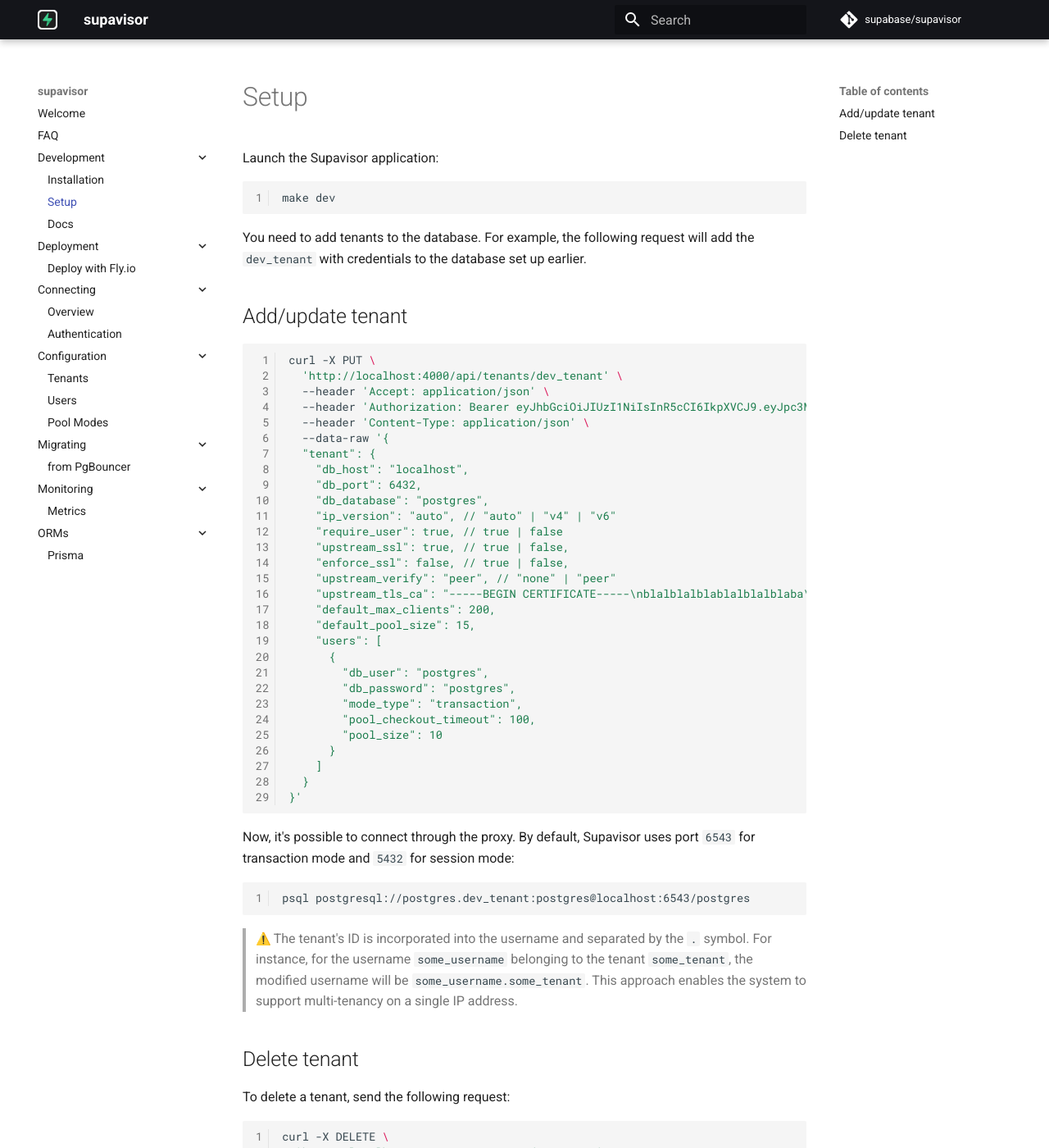
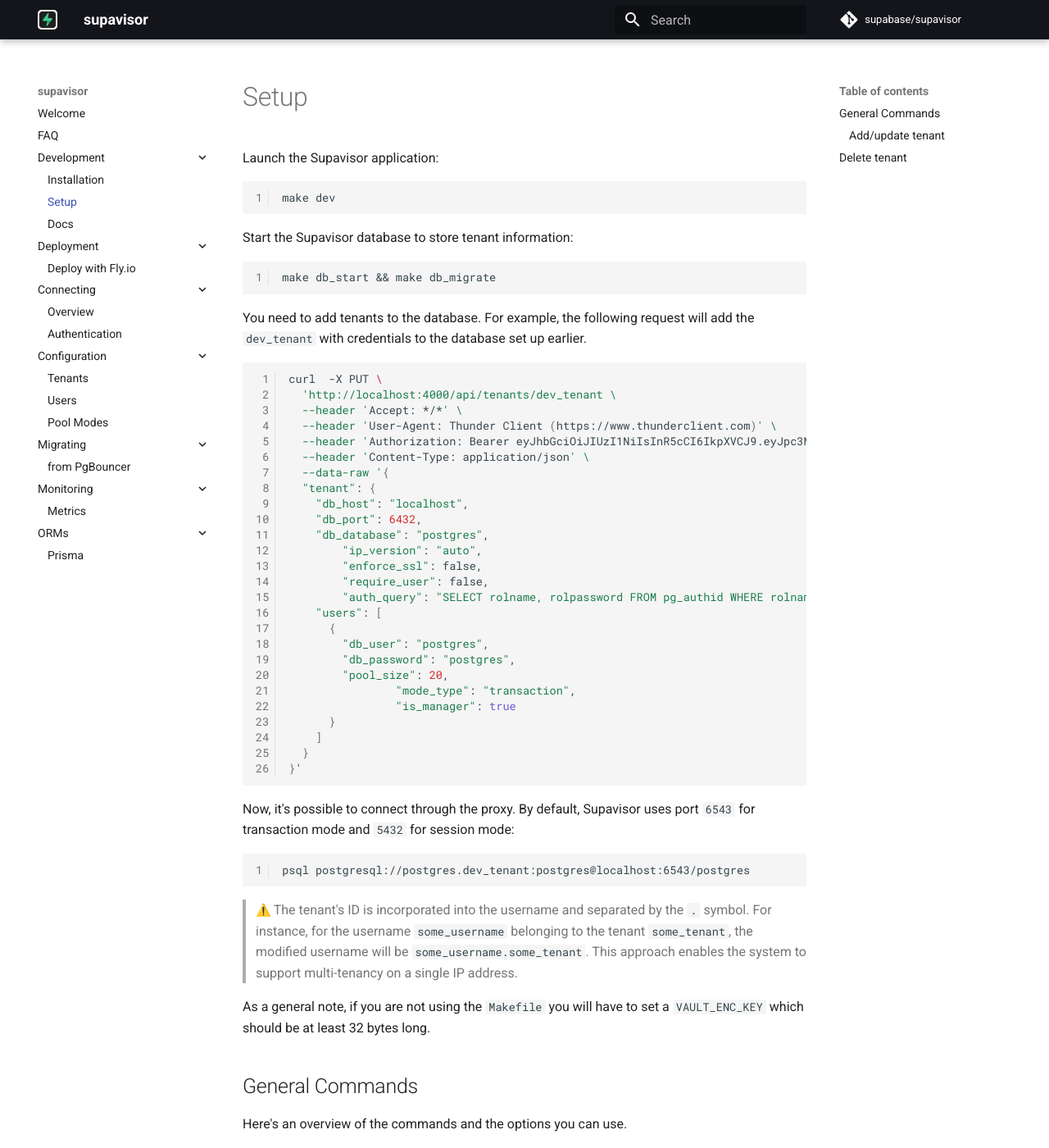
Before and after one commit to supabase/supavisor, an MkDocs documentation site: the page built from docs/development/setup.md, in a window 1280 px wide and 1400 px high. Shown: the whole window at 82% size. Built offline with MkDocs 1.6.1 and Material for MkDocs 9.7.7, drawn with Linux system fonts in a browser that asks for light colours; emoji names are drawn with the system emoji font; comment, search, counter and statistics services are not loaded.

Commit message:
docs: update development docs

````diff
--- a/docs/development/setup.md
+++ b/docs/development/setup.md
@@ -4,9 +4,59 @@
 make dev
 ```
 
+Start the Supavisor database to store tenant information:
+
+```
+make db_start && make db_migrate
+```
+
 You need to add tenants to the database. For example, the following request will add the `dev_tenant` with credentials to the database set up earlier.
 
-## Add/update tenant
+
+```bash
+curl  -X PUT \
+  'http://localhost:4000/api/tenants/dev_tenant \
+  --header 'Accept: */*' \
+  --header 'User-Agent: Thunder Client (https://www.thunderclient.com)' \
+  --header 'Authorization: Bearer eyJhbGciOiJIUzI1NiIsInR5cCI6IkpXVCJ9.eyJpc3MiOiJzdXBhYmFzZSIsInJvbGUiOiJhbm9uIiwiaWF0IjoxNjQ1MTkyODI0LCJleHAiOjE5NjA3Njg4MjR9.M9jrxyvPLkUxWgOYSf5dNdJ8v_eRrq810ShFRT8N-6M' \
+  --header 'Content-Type: application/json' \
+  --data-raw '{
+  "tenant": {
+    "db_host": "localhost",
+    "db_port": 6432,
+    "db_database": "postgres",
+		"ip_version": "auto",
+		"enforce_ssl": false,
+		"require_user": false,
+		"auth_query": "SELECT rolname, rolpassword FROM pg_authid WHERE rolname=$1;",
+    "users": [
+      {
+        "db_user": "postgres",
+        "db_password": "postgres",
+        "pool_size": 20,
+				"mode_type": "transaction",
+				"is_manager": true
+      }
+    ]
+  }
+}'
+```
+
+Now, it's possible to connect through the proxy. By default, Supavisor uses port `6543` for transaction mode and `5432` for session mode:
+
+```
+psql postgresql://postgres.dev_tenant:postgres@localhost:6543/postgres
+```
+
+> :warning: The tenant's ID is incorporated into the username and separated by the `.` symbol. For instance, for the username `some_username` belonging to the tenant `some_tenant`, the modified username will be `some_username.some_tenant`. This approach enables the system to support multi-tenancy on a single IP address.
+
+As a general note, if you are not using the `Makefile` you will have to set a `VAULT_ENC_KEY` which should be at least 32 bytes long.
+
+## General Commands
+
+Here's an overview of the commands and the options you can use.
+
+### Add/update tenant
 
 ```bash
 curl -X PUT \
@@ -40,14 +90,6 @@
 }'
 ```
 
-Now, it's possible to connect through the proxy. By default, Supavisor uses port `6543` for transaction mode and `5432` for session mode:
-
-```
-psql postgresql://postgres.dev_tenant:postgres@localhost:6543/postgres
-```
-
-> :warning: The tenant's ID is incorporated into the username and separated by the `.` symbol. For instance, for the username `some_username` belonging to the tenant `some_tenant`, the modified username will be `some_username.some_tenant`. This approach enables the system to support multi-tenancy on a single IP address.
-
 ## Delete tenant
 
 To delete a tenant, send the following request:
````
Also changed, not shown: 1 other file.
